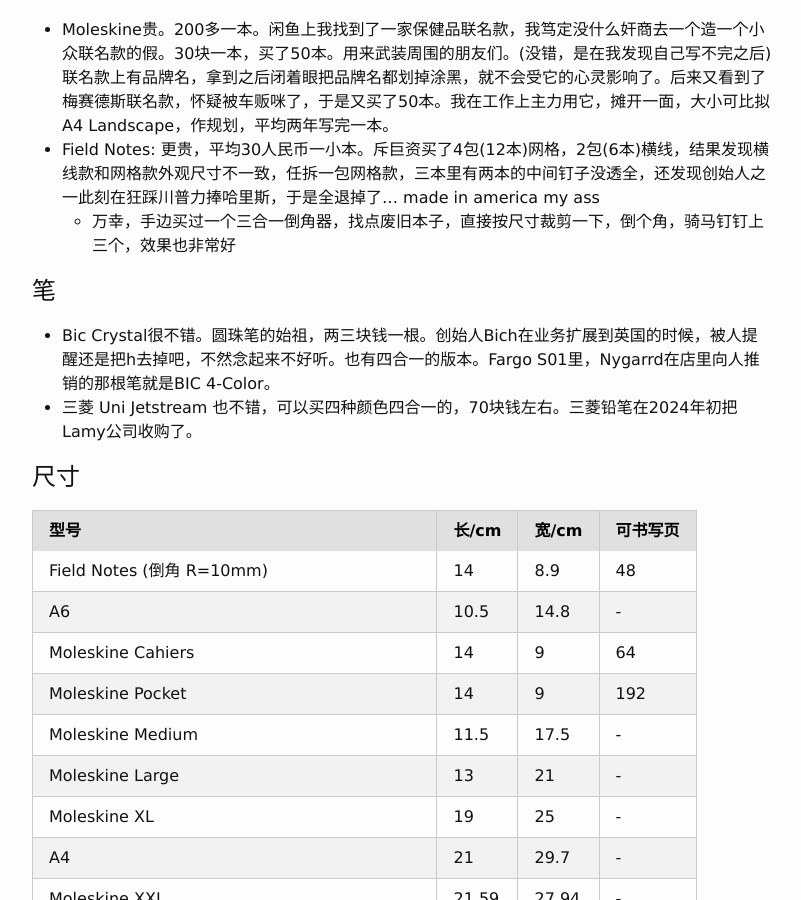
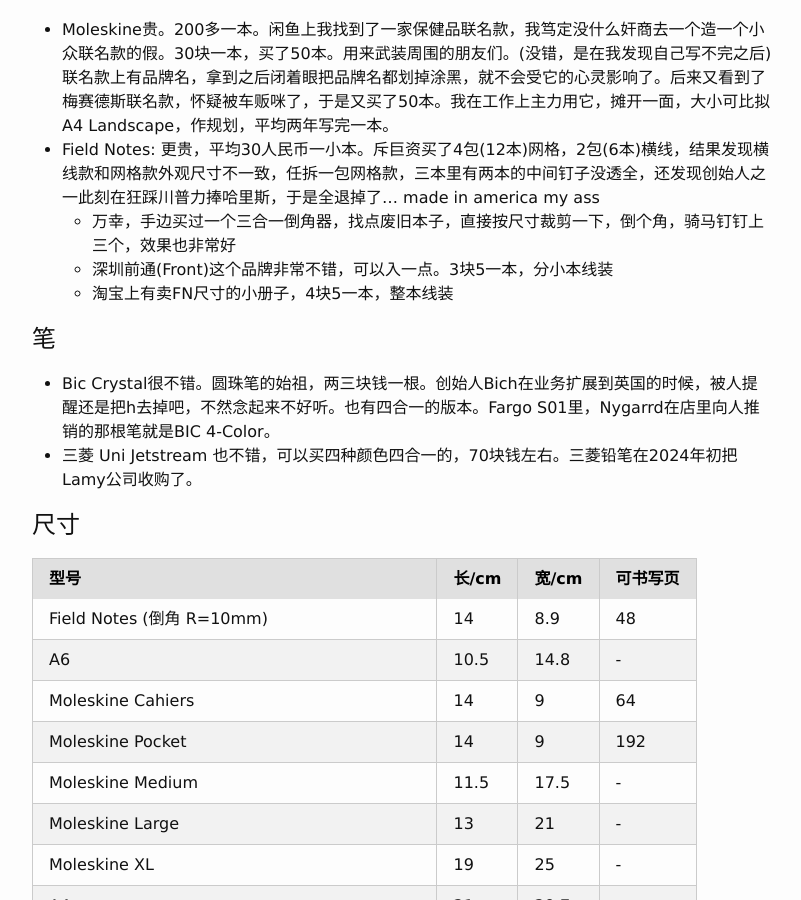
Before and after one commit to scateu/scateu.github.io, a Jekyll site: the page built from _posts/2024-08-05-notebooks.md, in a window 1280 px wide and 900 px high, scrolled down 1964 px. Shown: the whole window, without its empty margins (238-1039 px from the left). Built offline with Jekyll 4.4.1, drawn with Linux system fonts in a browser that asks for light colours; nearby versions of some CDN libraries; comment, search, counter and statistics services are not loaded.

Commit message:
记事本随想

```diff
--- a/_posts/2024-08-05-notebooks.md
+++ b/_posts/2024-08-05-notebooks.md
@@ -61,6 +61,8 @@
  - Moleskine贵。200多一本。闲鱼上我找到了一家保健品联名款，我笃定没什么奸商去一个造一个小众联名款的假。30块一本，买了50本。用来武装周围的朋友们。(没错，是在我发现自己写不完之后) 联名款上有品牌名，拿到之后闭着眼把品牌名都划掉涂黑，就不会受它的心灵影响了。后来又看到了梅赛德斯联名款，怀疑被车贩咪了，于是又买了50本。我在工作上主力用它，摊开一面，大小可比拟A4 Landscape，作规划，平均两年写完一本。
  - Field Notes: 更贵，平均30人民币一小本。斥巨资买了4包(12本)网格，2包(6本)横线，结果发现横线款和网格款外观尺寸不一致，任拆一包网格款，三本里有两本的中间钉子没透全，还发现创始人之一此刻在狂踩川普力捧哈里斯，于是全退掉了... made in america my ass
    - 万幸，手边买过一个三合一倒角器，找点废旧本子，直接按尺寸裁剪一下，倒个角，骑马钉钉上三个，效果也非常好
+   - 深圳前通(Front)这个品牌非常不错，可以入一点。3块5一本，分小本线装
+   - 淘宝上有卖FN尺寸的小册子，4块5一本，整本线装
 
 # 笔
  - Bic Crystal很不错。圆珠笔的始祖，两三块钱一根。创始人Bich在业务扩展到英国的时候，被人提醒还是把h去掉吧，不然念起来不好听。也有四合一的版本。Fargo S01里，Nygarrd在店里向人推销的那根笔就是BIC 4-Color。
```
